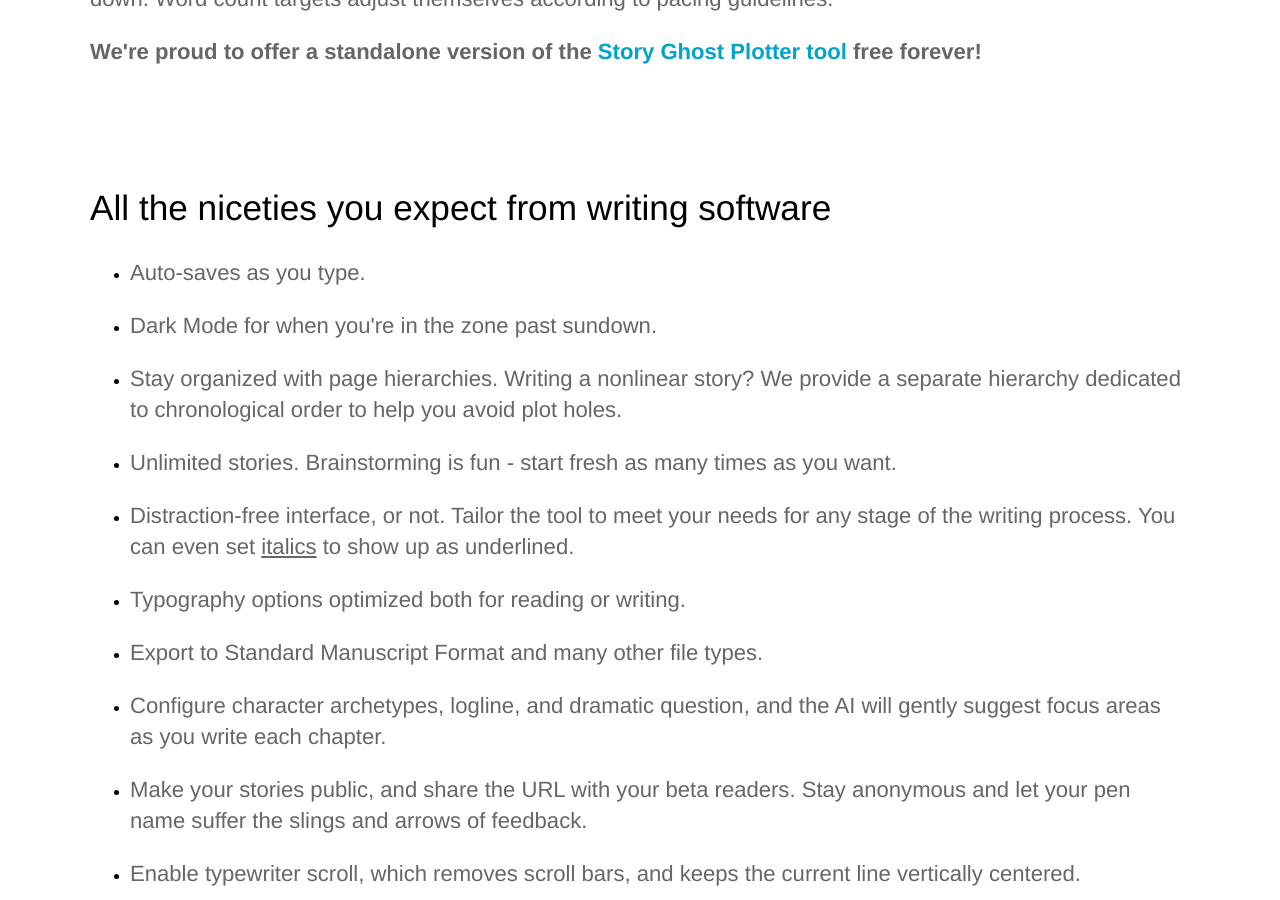
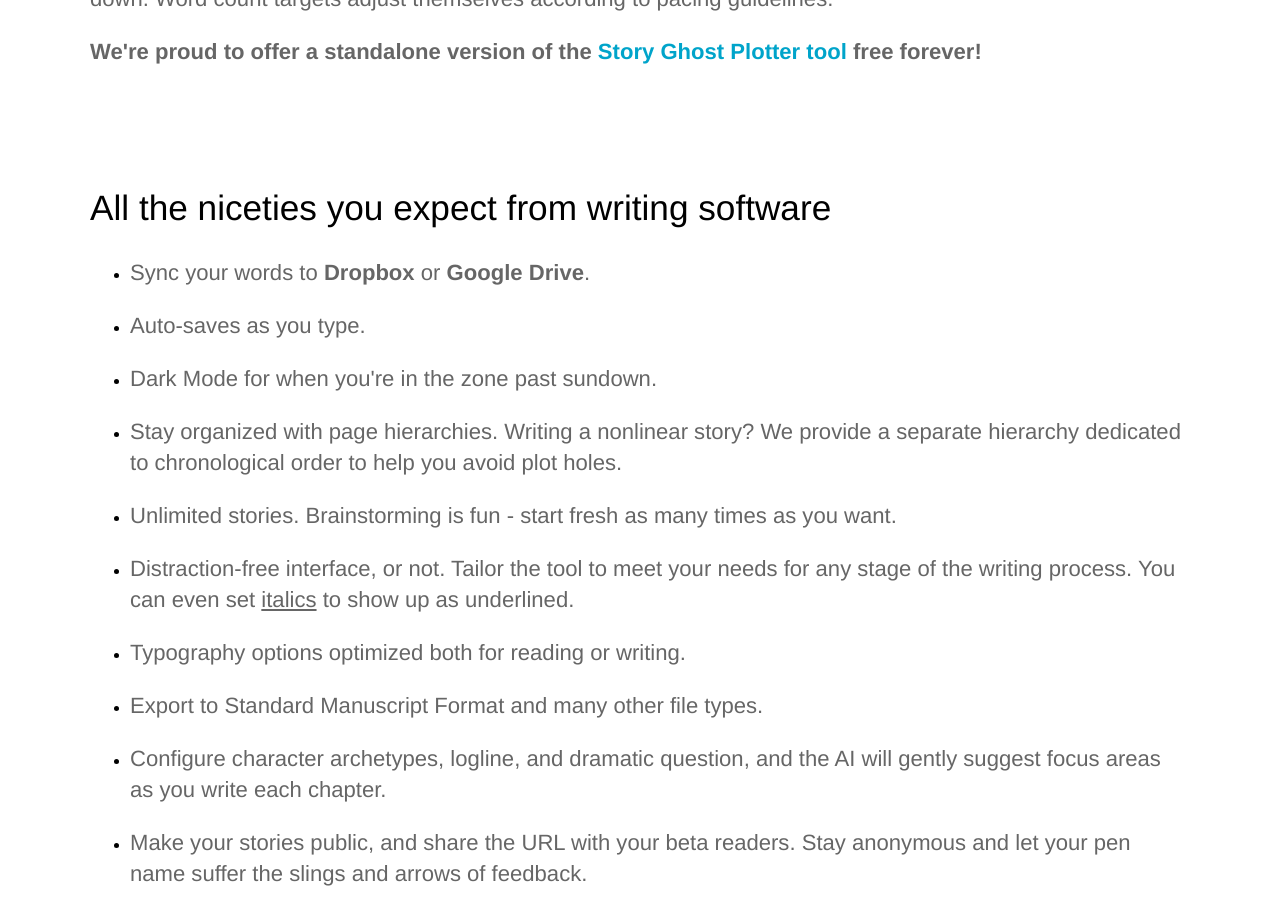
Before and after one commit to headchem/story-ghost, a Jekyll site: the page built from index.html, in a window 1280 px wide and 900 px high, scrolled down 4625 px. Built offline with Jekyll 4.4.1, drawn with Linux system fonts in a browser that asks for light colours.

Commit message:
add dropbox and google drive

```diff
--- a/index.html
+++ b/index.html
@@ -115,6 +115,9 @@ description: Story Ghost cures writer's block
 				<h2>All the niceties you expect from writing software</h2>
 				<ul>
 					<li>
+						<p>Sync your words to <strong>Dropbox</strong> or <strong>Google Drive</strong>.</p>
+					</li>
+					<li>
 						<p>Auto-saves as you type.</p>
 					</li>
 					<li>
```
